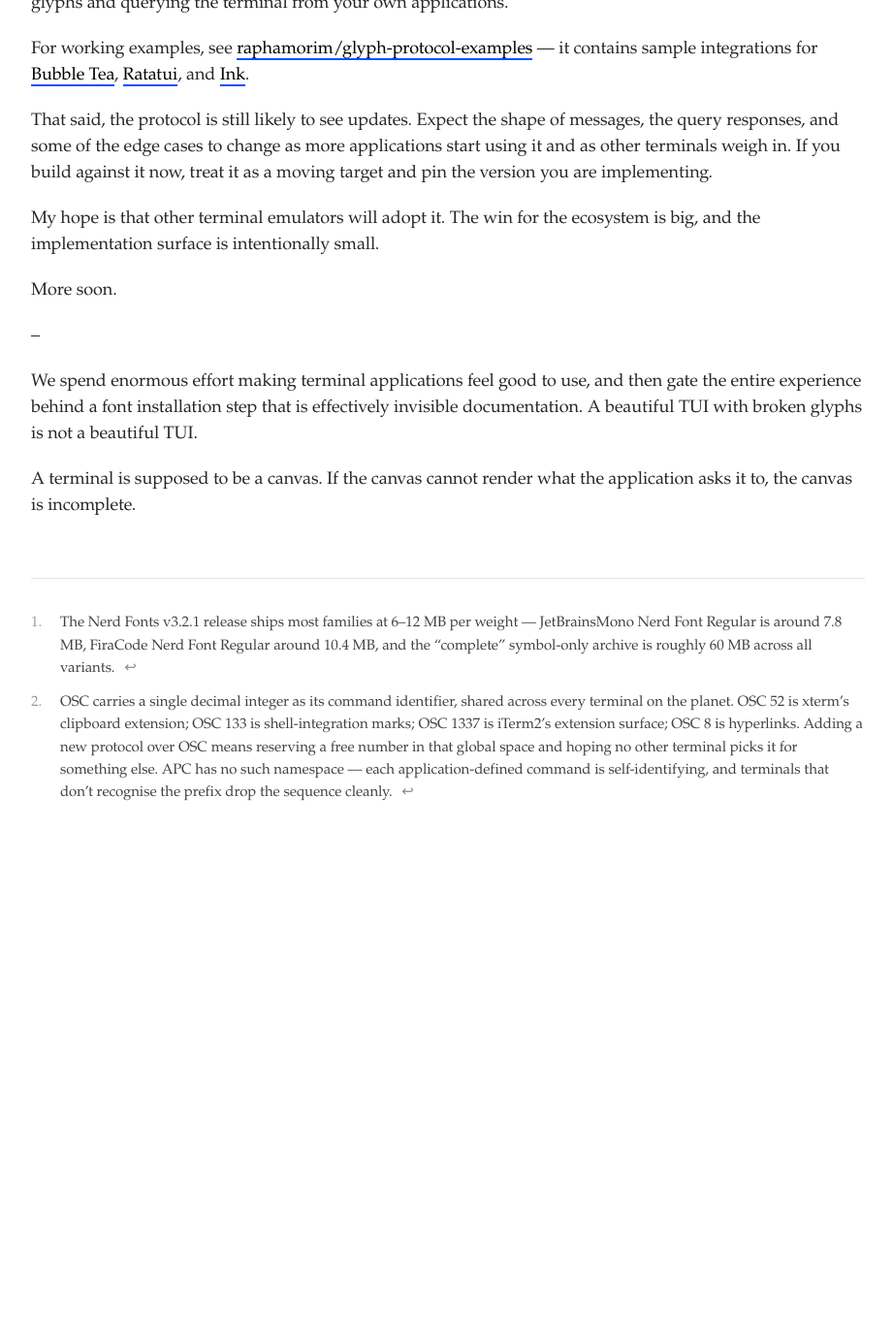
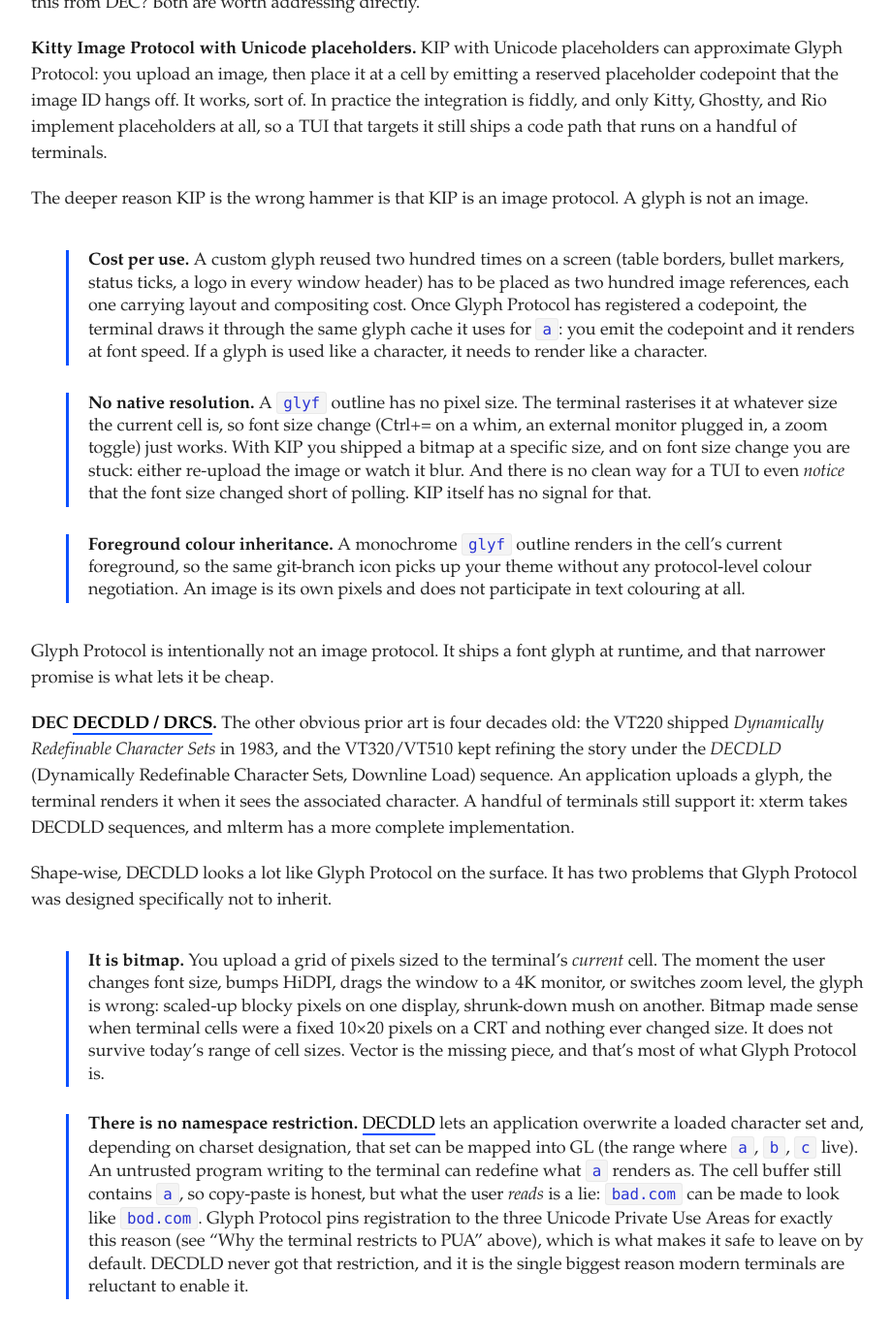
Before and after one commit to raphamorim/raphamorim.github.com, a Jekyll site: the page built from _posts/2026-04-17-introducing-glyph-protocol-for-terminals.md, in a window 1280 px wide and 1400 px high, scrolled down 10652 px. Shown: the top 1379 px of the window at 97% size, without its empty margins (178-1099 px from the left). Built offline with Jekyll 4.4.1, drawn with Linux system fonts in a browser that asks for light colours; before the commit the page ends 11513 px from its top, so only the background shows below that; some of the changed text lies outside the part shown.

Commit message:
update the article

```diff
--- a/_posts/2026-04-17-introducing-glyph-protocol-for-terminals.md
+++ b/_posts/2026-04-17-introducing-glyph-protocol-for-terminals.md
@@ -270,6 +270,27 @@ Two smaller properties round this out:
 - **The cell buffer is authoritative.** Selection, copy, search, hyperlink detection, shell history, and anything else that extracts text MUST return the codepoint the application emitted, never the rendered glyph. An application cannot use this protocol to create a "what you see is not what you copy" trap.
 - **Sessions are isolated.** Two tabs can independently register `U+E0A0` for different branch icons. One tab's registrations cannot affect another's rendering.
 
+### Compared to what's already there
+
+Two things come up the moment you describe the protocol to anyone who has spent time in terminal internals: can't you already do this with the Kitty Image Protocol? And isn't there a forty-year-old answer to this from DEC? Both are worth addressing directly.
+
+**Kitty Image Protocol with Unicode placeholders.** KIP with Unicode placeholders can approximate Glyph Protocol: you upload an image, then place it at a cell by emitting a reserved placeholder codepoint that the image ID hangs off. It works, sort of. In practice the integration is fiddly, and only Kitty, Ghostty, and Rio implement placeholders at all, so a TUI that targets it still ships a code path that runs on a handful of terminals.
+
+The deeper reason KIP is the wrong hammer is that KIP is an image protocol. A glyph is not an image.
+
+- **Cost per use.** A custom glyph reused two hundred times on a screen (table borders, bullet markers, status ticks, a logo in every window header) has to be placed as two hundred image references, each one carrying layout and compositing cost. Once Glyph Protocol has registered a codepoint, the terminal draws it through the same glyph cache it uses for `a`: you emit the codepoint and it renders at font speed. If a glyph is used like a character, it needs to render like a character.
+- **No native resolution.** A `glyf` outline has no pixel size. The terminal rasterises it at whatever size the current cell is, so font size change (Ctrl+= on a whim, an external monitor plugged in, a zoom toggle) just works. With KIP you shipped a bitmap at a specific size, and on font size change you are stuck: either re-upload the image or watch it blur. And there is no clean way for a TUI to even *notice* that the font size changed short of polling. KIP itself has no signal for that.
+- **Foreground colour inheritance.** A monochrome `glyf` outline renders in the cell's current foreground, so the same git-branch icon picks up your theme without any protocol-level colour negotiation. An image is its own pixels and does not participate in text colouring at all.
+
+Glyph Protocol is intentionally not an image protocol. It ships a font glyph at runtime, and that narrower promise is what lets it be cheap.
+
+**DEC [DECDLD / DRCS](https://vt100.net/docs/vt510-rm/DECDLD.html).** The other obvious prior art is four decades old: the VT220 shipped *Dynamically Redefinable Character Sets* in 1983, and the VT320/VT510 kept refining the story under the *DECDLD* (Dynamically Redefinable Character Sets, Downline Load) sequence. An application uploads a glyph, the terminal renders it when it sees the associated character. A handful of terminals still support it: xterm takes DECDLD sequences, and mlterm has a more complete implementation.
+
+Shape-wise, DECDLD looks a lot like Glyph Protocol on the surface. It has two problems that Glyph Protocol was designed specifically not to inherit.
+
+- **It is bitmap.** You upload a grid of pixels sized to the terminal's *current* cell. The moment the user changes font size, bumps HiDPI, drags the window to a 4K monitor, or switches zoom level, the glyph is wrong: scaled-up blocky pixels on one display, shrunk-down mush on another. Bitmap made sense when terminal cells were a fixed 10×20 pixels on a CRT and nothing ever changed size. It does not survive today's range of cell sizes. Vector is the missing piece, and that's most of what Glyph Protocol is.
+- **There is no namespace restriction.** [DECDLD](https://vt100.net/docs/vt510-rm/DECDLD.html) lets an application overwrite a loaded character set and, depending on charset designation, that set can be mapped into GL (the range where `a`, `b`, `c` live). An untrusted program writing to the terminal can redefine what `a` renders as. The cell buffer still contains `a`, so copy-paste is honest, but what the user *reads* is a lie: `bad.com` can be made to look like `bod.com`. Glyph Protocol pins registration to the three Unicode Private Use Areas for exactly this reason (see "Why the terminal restricts to PUA" above), which is what makes it safe to leave on by default. DECDLD never got that restriction, and it is the single biggest reason modern terminals are reluctant to enable it.
+
 ### Landing in Rio
 
 Glyph Protocol is already available on [Rio terminal](https://github.com/raphamorim/rio)'s main branch and will ship in v0.3.12 — the first implementation. The full spec is published alongside the release, along with example code for registering glyphs and querying the terminal from your own applications.
@@ -282,6 +303,16 @@ My hope is that other terminal emulators will adopt it. The win for the ecosyste
 
 More soon.
 
+### Open questions
+
+A few threads came out of the initial conversation about this post that are worth putting to the community. I'd be curious to hear what folks think:
+
+1. **Should font-size change be something the protocol notices?** Glyph Protocol itself dodges this because outlines are resolution-independent, but everything *around* it still cares. A TUI that composes images next to glyphs wants to know when the cell metrics changed, and today has no way to learn that short of polling terminal size. Is a `resize` or `metrics-changed` notification in scope, or scope creep?
+
+2. **Is there a responsible way to allow non-PUA registration?** The PUA-only rule makes the whole protocol safe by default. It also rules out uses like a CJK input method shipping a glyph for an uncovered ideograph, or a language-specific tool overriding a glyph it knows the user wants. Is there a shape (an explicit user-level opt-in, a signed capability, a trusted-origin flag) that would unlock those use cases without re-opening phishing?
+
+If you have thoughts, I'd love to hear them. Open an issue on [the Rio repo](https://github.com/raphamorim/rio) or drop me a line wherever is easiest.
+
 --
 
 We spend enormous effort making terminal applications feel good to use, and then gate the entire experience behind a font installation step that is effectively invisible documentation. A beautiful TUI with broken glyphs is not a beautiful TUI.
@@ -291,3 +322,5 @@ A terminal is supposed to be a canvas. If the canvas cannot render what the appl
 [^nerdfont-size]: The Nerd Fonts v3.2.1 release ships most families at 6–12 MB per weight — JetBrainsMono Nerd Font Regular is around 7.8 MB, FiraCode Nerd Font Regular around 10.4 MB, and the "complete" symbol-only archive is roughly 60 MB across all variants.
 
 [^apc-vs-osc]: OSC carries a single decimal integer as its command identifier, shared across every terminal on the planet. OSC 52 is xterm's clipboard extension; OSC 133 is shell-integration marks; OSC 1337 is iTerm2's extension surface; OSC 8 is hyperlinks. Adding a new protocol over OSC means reserving a free number in that global space and hoping no other terminal picks it for something else. APC has no such namespace — each application-defined command is self-identifying, and terminals that don't recognise the prefix drop the sequence cleanly.
+
+[^update]: Updated on April 24, 2026, to add a comparison against the Kitty Image Protocol and DEC [DECDLD / DRCS](https://vt100.net/docs/vt510-rm/DECDLD.html), and a set of open questions prompted by community discussion.
```
Also changed, not shown: other parts of _posts/2026-04-17-introducing-glyph-protocol-for-terminals.md (+1 -1 lines).
